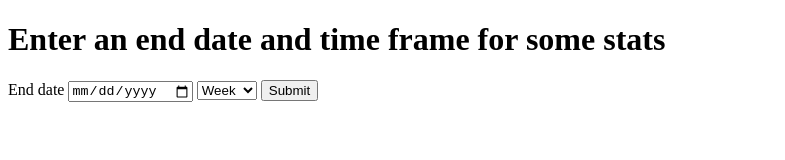
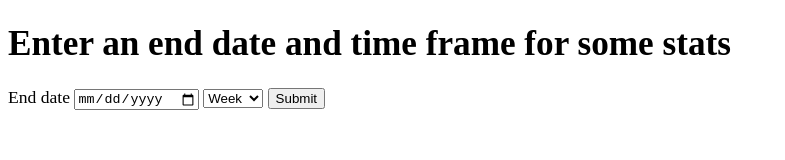
Before and after one commit to brob/orbit-weekly-stats, an Eleventy site: page index.html in a window 1280 px wide. Shown: the whole page, without its empty margins (0-785 px from the left). Built offline with nearby package versions, Linux system fonts and the light colour scheme; Eleventy itself is replaced by a stand-in of ours; files that its build step writes are made by us from their sources; what node-fetch would draw is missing.

Commit message:
Removes console log

```diff
--- a/_includes/head.html
+++ b/_includes/head.html
@@ -9,6 +9,9 @@
     <title>{{ title }}</title>
 
     <style>
+        html {
+            font-size: 110%;
+        }
         .styled-table {
             border-collapse: collapse;
             margin: 25px 0;
--- a/scripts/getData.js
+++ b/scripts/getData.js
@@ -166,8 +166,6 @@ module.exports = async function getData(start, end) {
 
 
     }
-    console.log(data)
+
     return data;
-
-
 }
```
